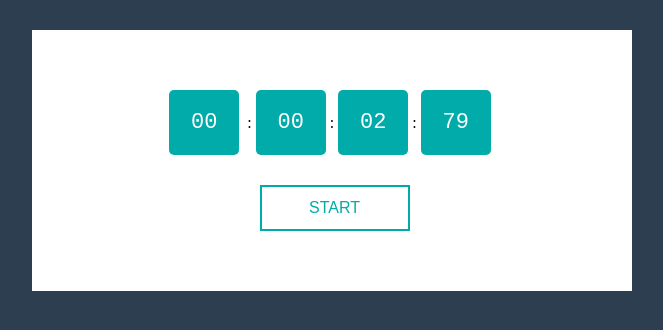
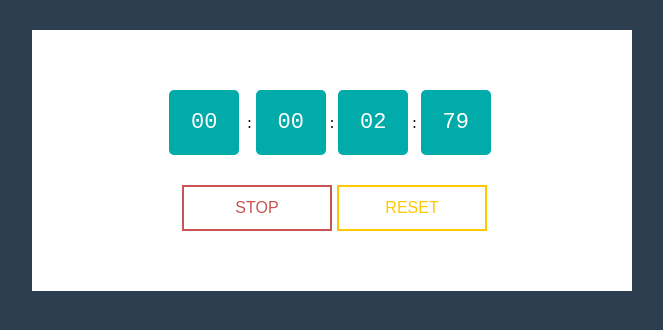
Before and after one commit to dilshadahmad09/stop-watch, a React (Create React App) app: page / in a window 1280 px wide. Both pictures are taken after a click on the button "START". Shown: the top 330 px of the page, without its empty margins (308-971 px from the left). Built offline with nearby package versions, Linux system fonts and the light colour scheme.

Commit message:
start stop resume button is working now

```diff
--- a/src/App.js
+++ b/src/App.js
@@ -7,9 +7,12 @@ function App() {
   const [time, setTime] = useState({ms:0, s:0, m:0, h:0});
   const [interv, setInterv] = useState();
   const [status, setStatus] = useState(0);
+
   const start = ()=>{
     // run();
+    setStatus(1)
     setInterv(setInterval(run, 10))
+
   }
 
   let updatedMs=time.ms, updatedS=time.s, updatedM=time.m, updatedH=time.h;
@@ -29,13 +32,26 @@ function App() {
     updatedMs++;
     return setTime({ms:updatedMs, s:updatedS, m:updatedM, h:updatedH})
   }
+
+  const stop = ()=>{
+    setStatus(2)
+    clearInterval(interv);
+  }
+
+  const reset = ()=>{
+
+  }
+
+  const resume = ()=>{
+
+  }
   return (
     <div className="App">
       <div className="main-section">
         <div className="clock-holder">
           <div className="stopwatch">
           <DisplayComponent time={time}/>
-            <BtnComponent start={start}/>
+            <BtnComponent stop={stop} status={status} start={start} resume={resume}/>
           </div>
         </div>
       </div>
--- a/src/components/BtnComponent.jsx
+++ b/src/components/BtnComponent.jsx
@@ -1,9 +1,29 @@
 import React from 'react'
 
-const BtnComponent = ({start}) => {
+const BtnComponent = ({start, status, stop, reset, resume}) => {
   return (
     <div>
-        <button onClick={start} className='stopwatch-btn stopwatch-btn-gre'>Start</button>
+        {
+           status === 0 ? <button onClick={start} className='stopwatch-btn stopwatch-btn-gre'>Start</button> : ""
+
+        }
+
+        {
+            (status === 1) ?
+             <div>
+                <button onClick={stop} className='stopwatch-btn stopwatch-btn-red'>Stop</button>
+                <button onClick={reset} className='stopwatch-btn stopwatch-btn-yel'>Reset</button>
+             </div> :""
+
+        }
+
+        {
+            (status === 2) ?
+            <div>
+            <button onClick={resume} className='stopwatch-btn stopwatch-btn-gre'>Resume</button>
+            <button onClick={reset} className='stopwatch-btn stopwatch-btn-yel'>Reset</button>
+         </div> :""
+        }
     </div>
   )
 }
```
